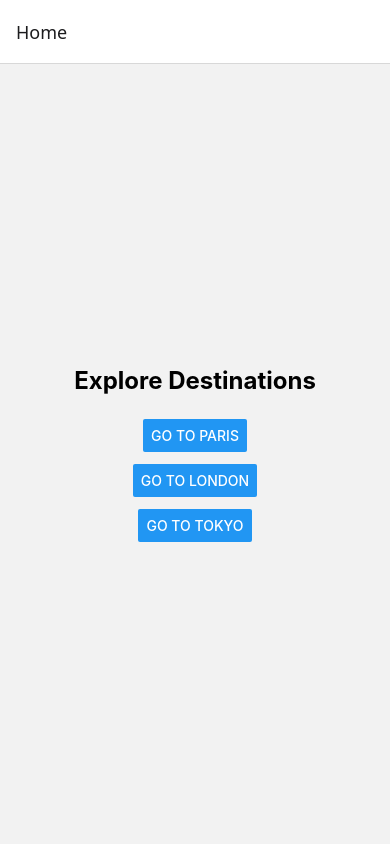
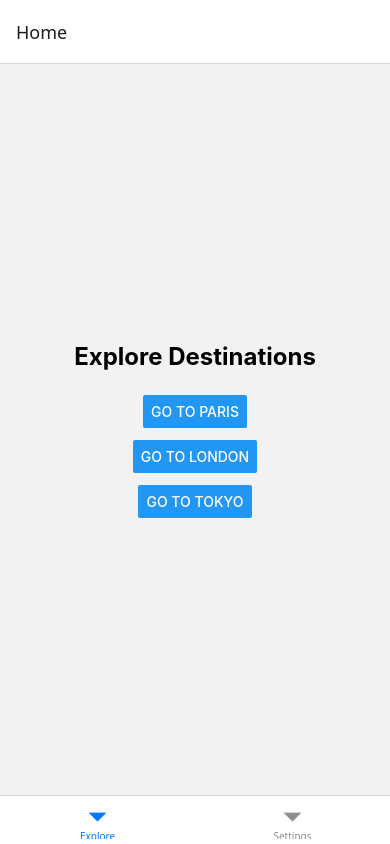
Before and after one commit to FurkanSadik/Android_lab9, a React Native app: screen / in a window 390 px wide. Built offline with nearby package versions, Linux system fonts and the light colour scheme.

Commit message:
feat: implement bottom tab navigator with Explore and Settings (Bölüm 4)

```diff
--- a/App.js
+++ b/App.js
@@ -1,18 +1,30 @@
 import { NavigationContainer } from "@react-navigation/native";
 import { createNativeStackNavigator } from "@react-navigation/native-stack";
+import { createBottomTabNavigator } from "@react-navigation/bottom-tabs";
 
 import HomeScreen from "./screens/HomeScreen";
 import DetailsScreen from "./screens/DetailsScreen";
+import SettingsScreen from "./screens/SettingsScreen";
 
 const Stack = createNativeStackNavigator();
+const Tab = createBottomTabNavigator();
+
+function HomeStack() {
+  return (
+    <Stack.Navigator>
+      <Stack.Screen name="Home" component={HomeScreen} />
+      <Stack.Screen name="Details" component={DetailsScreen} />
+    </Stack.Navigator>
+  );
+}
 
 export default function App() {
   return (
     <NavigationContainer>
-      <Stack.Navigator initialRouteName="Home">
-        <Stack.Screen name="Home" component={HomeScreen} />
-        <Stack.Screen name="Details" component={DetailsScreen} />
-      </Stack.Navigator>
+      <Tab.Navigator screenOptions={{ headerShown: false }}>
+        <Tab.Screen name="Explore" component={HomeStack} />
+        <Tab.Screen name="Settings" component={SettingsScreen} />
+      </Tab.Navigator>
     </NavigationContainer>
   );
 }
```
